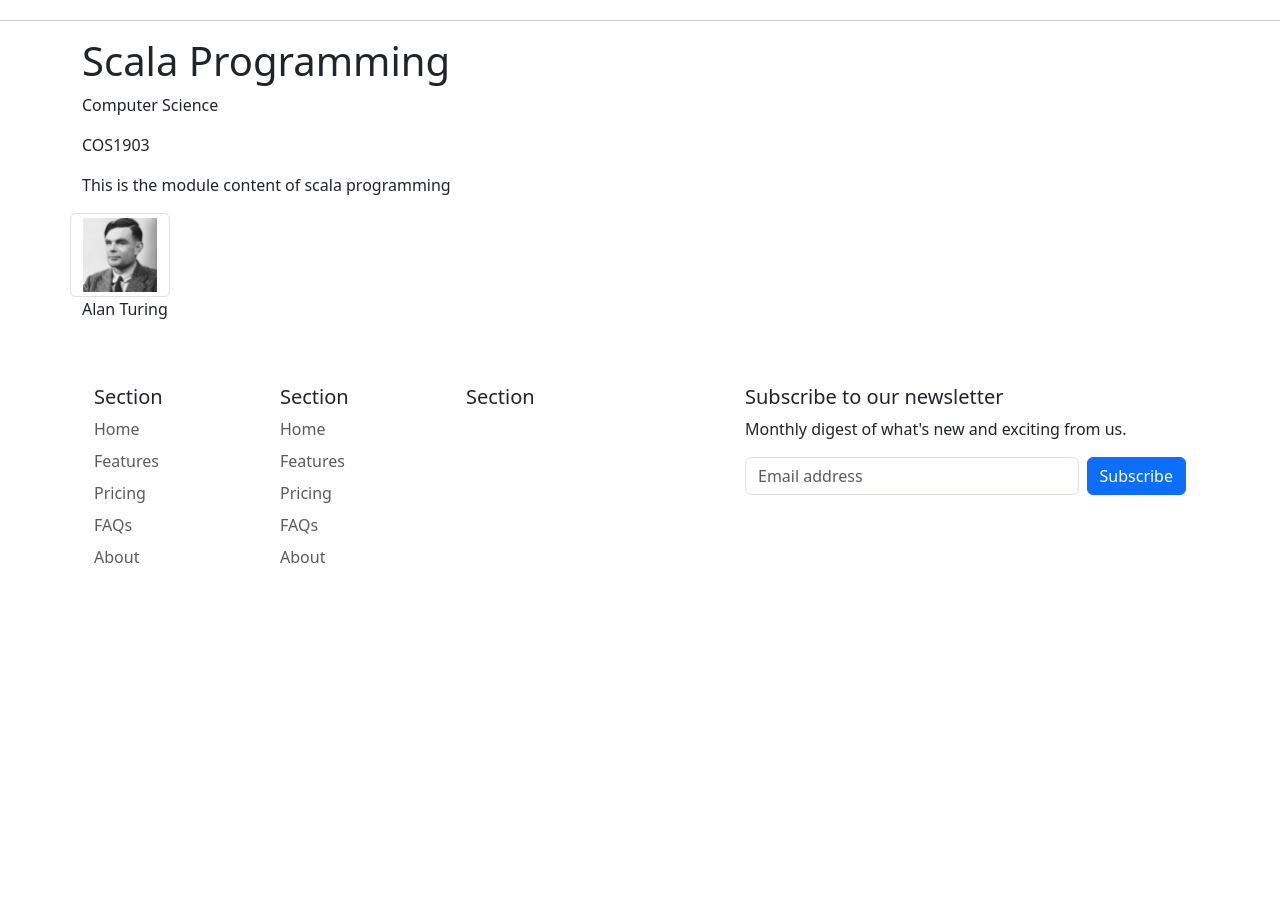
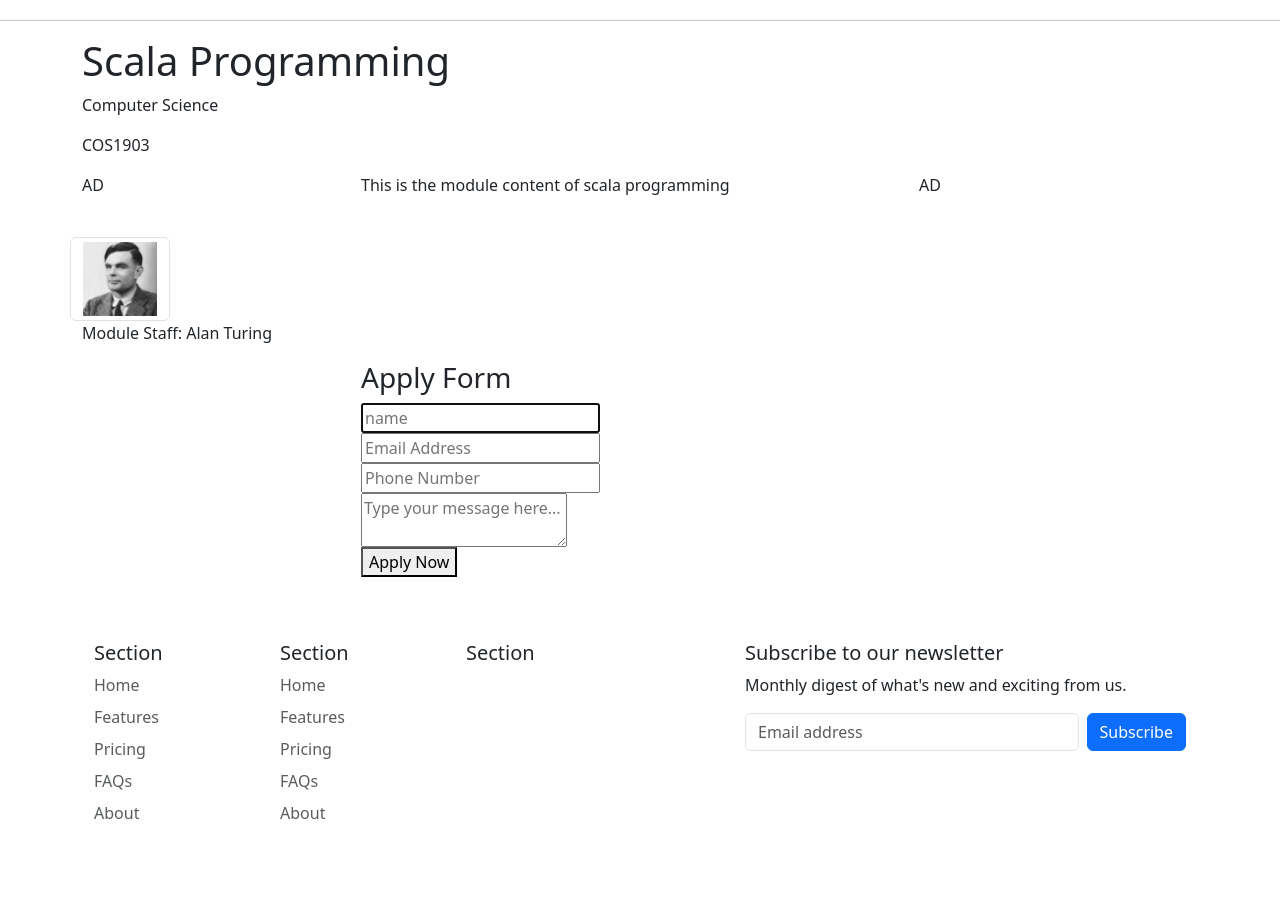
Before and after one commit to tomlinc98/IT-Site-Project, a Django app: page /module/1/ in a window 1280 px wide. Shown: the part 76-973 px from the top of the page. Before the commit the page ends 639 px from the top, so only its background shows below. Run offline with Django 4.2, Linux system fonts and the light colour scheme; data comes from the database, SQL or seed files in the repository; both versions use the stored data as it was after the commit; some libraries are stand-ins or nearby versions.

Commit message:
module page design

```diff
--- a/IT_Site/base/templates/base/module.html
+++ b/IT_Site/base/templates/base/module.html
@@ -8,9 +8,42 @@
 <h1>{{module.title}}</h1><br>
 <p>{{module.course}}</p><br>
 <p>{{module.code}}</p><br>
-<p>{{module.description}}</p><br>
+<div class="row">
+	<div class="col-sm-3">AD</div>
+	<div class="col-sm-6">
+        <p>{{module.description}}</p><br>
+    </div>
+	<div class="col-sm-3">AD</div>
+</div>
+
 <img src="{{module.staff_img.url}}" class="img-thumbnail" alt="staff picture" style="max-width:100px;">
-<p>{{module.staff_name}}</p><br>
+<p>Module Staff: {{module.staff_name}}</p><br>
 
+<div class="row">
+	<div class="col-sm-3"></div>
+	<div class="col-sm-6">
+        <form id="apply" action="" method="post">
+            <h3>Apply Form</h3>
+
+            <fieldset>
+              <input placeholder="name" type="text" tabindex="1" required autofocus>
+            </fieldset>
+            <fieldset>
+              <input placeholder="Email Address" type="email" tabindex="2" required>
+            </fieldset>
+            <fieldset>
+              <input placeholder="Phone Number" type="tel" tabindex="3" required>
+            </fieldset>
+            <fieldset>
+              <textarea placeholder="Type your message here..." tabindex="5" required></textarea>
+            </fieldset>
+            <fieldset>
+              <button name="submit" type="submit" id="contactus-submit" data-submit="...Sending">Apply Now</button>
+            </fieldset>
+
+          </form>
+    </div>
+	<div class="col-sm-3"></div>
+</div>
 
 {% endblock %}
--- a/IT_Site/templates/main.html
+++ b/IT_Site/templates/main.html
@@ -18,6 +18,7 @@
     <meta name="viewport" content="width=device-width, initial-scale=1">
     <link rel="shortcut icon" href="assets/favicon.ico" type="image/x-icon" />
     <link rel="stylesheet" type="text/css" media="screen" href="{% static 'styles/main.css' %}" />
+    <link rel="stylesheet" type="text/css" media="screen" href="{% static 'styles/moduleapplyform.css' %}" />
 
     <!-- Google font -->
     <link href='https://fonts.googleapis.com/css?family=Open+Sans:400,600,600italic,400italic,700' rel='stylesheet' type='text/css'>
```
Also changed, not shown: IT_Site/templates/module.html (deleted, +0 -49 lines), IT_Site/db.sqlite3, IT_Site/static/staff/ad155b4cfd5b6d220c3e5b51b349a37a-4189799128.jpg (added).
